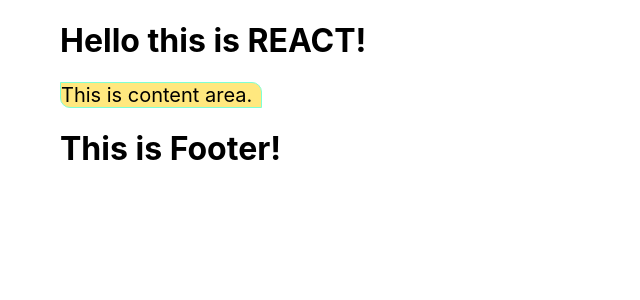
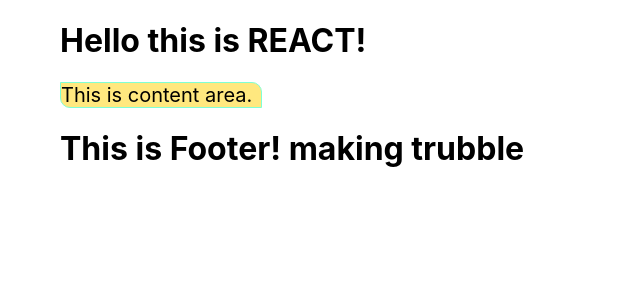
Before and after one commit to aartisingh2020aru-ui/React, a React (Create React App) app: page / in a window 1280 px wide. Shown: the top 300 px of the page, without its empty margins (0-640 px from the left). Built offline with nearby package versions, Linux system fonts and the light colour scheme; the HTML template or start-up script is replaced by a standard one.

Commit message:
new error

```diff
--- a/src/Components/Footer.js
+++ b/src/Components/Footer.js
@@ -2,7 +2,8 @@
 
 function Footer(){
     return(
-        <h1>This is Footer!</h1>
+        <h1>This is Footer!  making trubble</h1>
+
     );
 }
 
```
